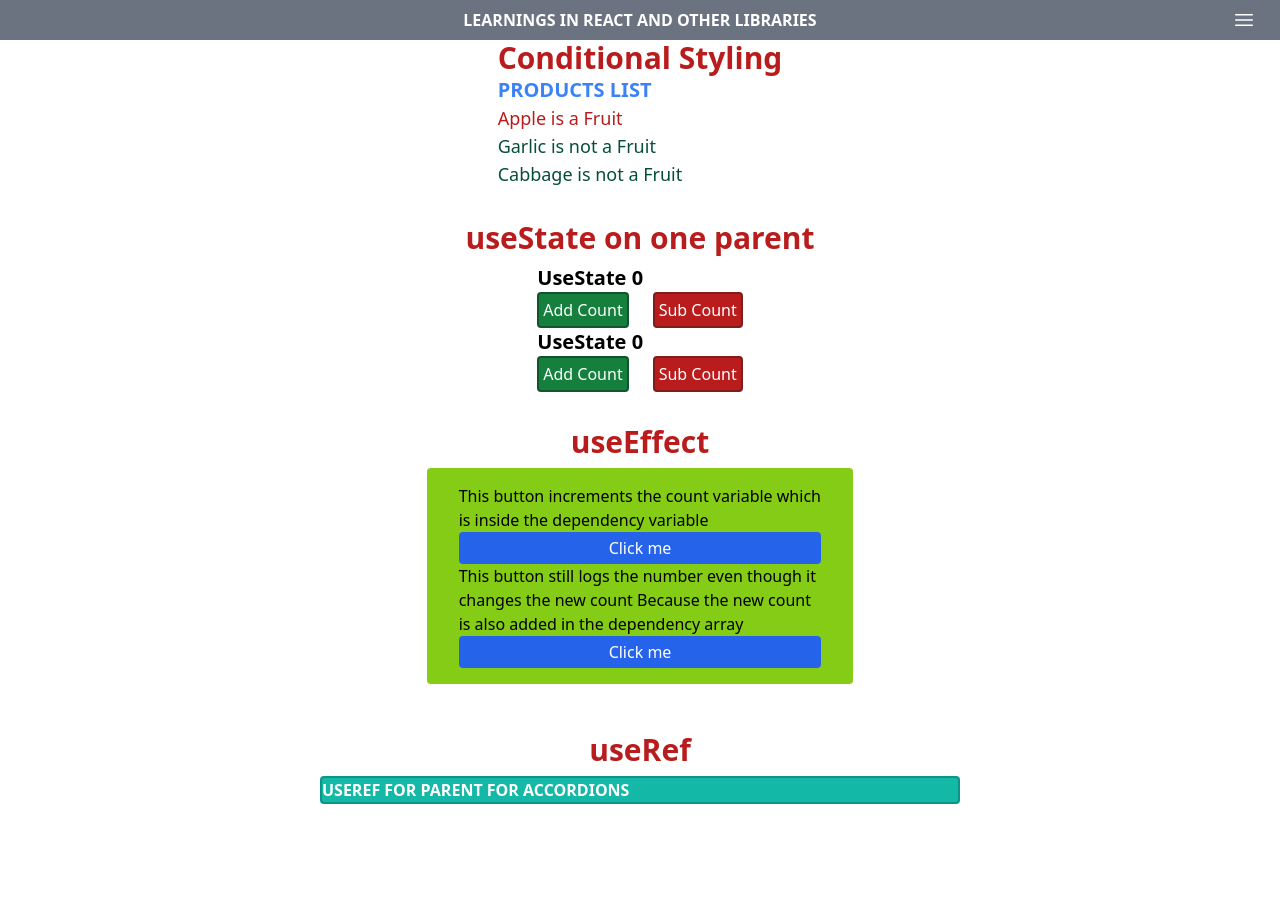
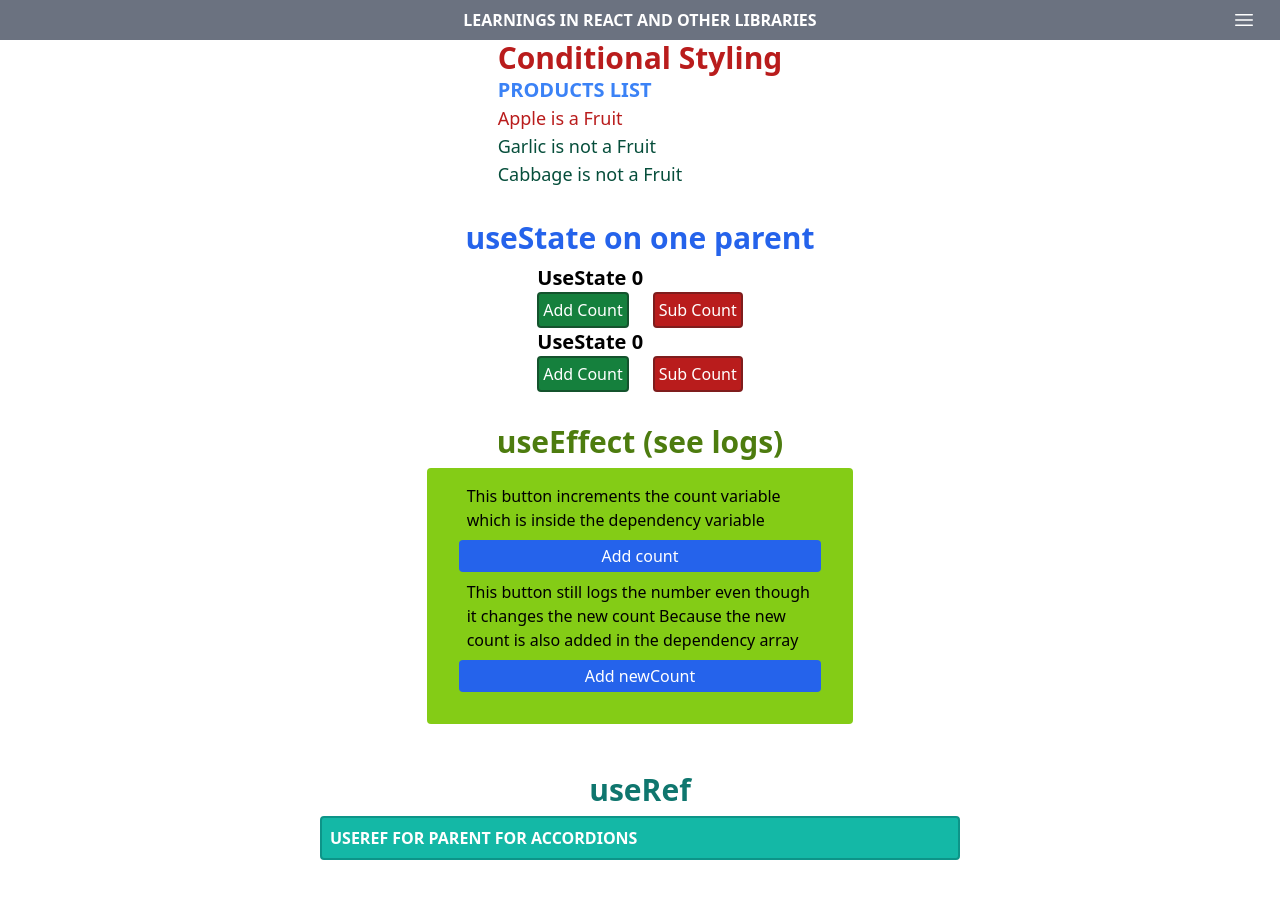
Before and after one commit to JullianMQ/Learning-React-2, a React (Vite) app: page / in a window 1280 px wide. Shown: the top 898 px of the page. Before the commit the page ends 804 px from the top, so only its background shows below. Built offline with nearby package versions, Linux system fonts and the light colour scheme.

Commit message:
Added a bit more styling for the components used

```diff
--- a/package.json
+++ b/package.json
@@ -12,6 +12,7 @@
   },
   "dependencies": {
     "@formkit/auto-animate": "^0.8.2",
+    "motion": "^11.13.1",
     "react": "^18.3.1",
     "react-dom": "^18.3.1",
     "react-router-dom": "^7.0.0"
--- a/src/output.css
+++ b/src/output.css
@@ -600,6 +600,10 @@ video {
   margin-bottom: 0.5rem;
 }
 
+.mb-4 {
+  margin-bottom: 1rem;
+}
+
 .mb-56 {
   margin-bottom: 14rem;
 }
@@ -626,10 +630,6 @@ video {
 
 .mt-8 {
   margin-top: 2rem;
-}
-
-.mb-4 {
-  margin-bottom: 1rem;
 }
 
 .flex {
@@ -673,12 +673,12 @@ video {
   width: 50%;
 }
 
+.w-8\/12 {
+  width: 66.666667%;
+}
+
 .w-screen {
   width: 100vw;
-}
-
-.w-8\/12 {
-  width: 66.666667%;
 }
 
 .min-w-12 {
@@ -795,6 +795,11 @@ video {
   border-color: rgb(13 148 136 / var(--tw-border-opacity, 1));
 }
 
+.bg-blue-600 {
+  --tw-bg-opacity: 1;
+  background-color: rgb(37 99 235 / var(--tw-bg-opacity, 1));
+}
+
 .bg-blue-700 {
   --tw-bg-opacity: 1;
   background-color: rgb(29 78 216 / var(--tw-bg-opacity, 1));
@@ -825,6 +830,11 @@ video {
   background-color: rgb(21 128 61 / var(--tw-bg-opacity, 1));
 }
 
+.bg-lime-500 {
+  --tw-bg-opacity: 1;
+  background-color: rgb(132 204 22 / var(--tw-bg-opacity, 1));
+}
+
 .bg-purple-600 {
   --tw-bg-opacity: 1;
   background-color: rgb(147 51 234 / var(--tw-bg-opacity, 1));
@@ -850,19 +860,9 @@ video {
   background-color: rgb(14 165 233 / var(--tw-bg-opacity, 1));
 }
 
-.bg-blue-600 {
-  --tw-bg-opacity: 1;
-  background-color: rgb(37 99 235 / var(--tw-bg-opacity, 1));
-}
-
 .bg-teal-500 {
   --tw-bg-opacity: 1;
   background-color: rgb(20 184 166 / var(--tw-bg-opacity, 1));
-}
-
-.bg-lime-500 {
-  --tw-bg-opacity: 1;
-  background-color: rgb(132 204 22 / var(--tw-bg-opacity, 1));
 }
 
 .p-0 {
@@ -881,14 +881,6 @@ video {
   padding: 2rem;
 }
 
-.p-6 {
-  padding: 1.5rem;
-}
-
-.p-4 {
-  padding: 1rem;
-}
-
 .px-2 {
   padding-left: 0.5rem;
   padding-right: 0.5rem;
@@ -899,17 +891,24 @@ video {
   padding-right: 2rem;
 }
 
-.py-4 {
-  padding-top: 1rem;
-  padding-bottom: 1rem;
-}
-
 .pb-20 {
   padding-bottom: 5rem;
 }
 
 .pb-56 {
   padding-bottom: 14rem;
+}
+
+.pb-64 {
+  padding-bottom: 16rem;
+}
+
+.pb-8 {
+  padding-bottom: 2rem;
+}
+
+.pt-2 {
+  padding-top: 0.5rem;
 }
 
 .align-text-bottom {
@@ -967,6 +966,11 @@ video {
   color: rgb(0 0 0 / var(--tw-text-opacity, 1));
 }
 
+.text-blue-300 {
+  --tw-text-opacity: 1;
+  color: rgb(147 197 253 / var(--tw-text-opacity, 1));
+}
+
 .text-blue-500 {
   --tw-text-opacity: 1;
   color: rgb(59 130 246 / var(--tw-text-opacity, 1));
@@ -990,6 +994,26 @@ video {
 .text-white {
   --tw-text-opacity: 1;
   color: rgb(255 255 255 / var(--tw-text-opacity, 1));
+}
+
+.text-blue-600 {
+  --tw-text-opacity: 1;
+  color: rgb(37 99 235 / var(--tw-text-opacity, 1));
+}
+
+.text-lime-700 {
+  --tw-text-opacity: 1;
+  color: rgb(77 124 15 / var(--tw-text-opacity, 1));
+}
+
+.text-lime-500 {
+  --tw-text-opacity: 1;
+  color: rgb(132 204 22 / var(--tw-text-opacity, 1));
+}
+
+.text-teal-700 {
+  --tw-text-opacity: 1;
+  color: rgb(15 118 110 / var(--tw-text-opacity, 1));
 }
 
 .filter {
@@ -1045,17 +1069,7 @@ video {
   transform: translate(var(--tw-translate-x), var(--tw-translate-y)) rotate(var(--tw-rotate)) skewX(var(--tw-skew-x)) skewY(var(--tw-skew-y)) scaleX(var(--tw-scale-x)) scaleY(var(--tw-scale-y));
 }
 
-@media (min-width: 768px) {
-  .md\:w-6\/12 {
-    width: 50%;
-  }
-}
-
 @media (min-width: 1024px) {
-  .lg\:w-6\/12 {
-    width: 50%;
-  }
-
   .lg\:w-4\/12 {
     width: 33.333333%;
   }
--- a/src/pages/Home.tsx
+++ b/src/pages/Home.tsx
@@ -20,16 +20,16 @@ const Home = () => {
         <>
             <Navbar />
 
-            <div className="flex flex-col justify-center items-center">
+            <div className="flex flex-col justify-center items-center pb-64">
                 <ProductsList />
-                <h1 className="text-3xl font-bold mt-8 mb-2 text-red-700">useState on one parent</h1>
+                <h1 className="text-3xl font-bold mt-8 mb-2 text-blue-600">useState on one parent</h1>
                 <UseState count={count} handleAdd={handleAdd} handleSubtract={handleSubtract} />
                 <UseState count={count} handleAdd={handleAdd} handleSubtract={handleSubtract} />
 
-                <h1 className="text-3xl font-bold mt-8 mb-2 text-red-700">useEffect</h1>
+                <h1 className="text-3xl font-bold mt-8 mb-2 text-lime-700">useEffect (see logs)</h1>
                 <UsingEffect />
 
-                <h1 className="text-3xl font-bold mt-8 mb-2 text-red-700">useRef</h1>
+                <h1 className="text-3xl font-bold mt-8 mb-2 text-teal-700">useRef</h1>
                 <UsingRef />
             </div>
         </>
@@ -47,23 +47,23 @@ const UsingEffect = () => {
     }, [count, newCount])
 
     return (
-        <div className="py-4 px-8 mb-4 bg-lime-500 grid rounded w-8/12 lg:w-4/12">
-            <p>
+        <div className="pt-2 pb-8 px-8 mb-4 bg-lime-500 grid rounded w-8/12 lg:w-4/12">
+            <p className="p-2">
                 This button increments the count variable which is inside the
                 dependency variable
             </p>
             <button onClick={() => setCount(count + 1)}
                 className={'rounded active:scale-95 p-1 text-white bg-blue-600'}>
-                Click me
+                Add count
             </button>
 
-            <p>
+            <p className="p-2">
                 This button still logs the number even though it changes the new count
                 Because the new count is also added in the dependency array
             </p>
             <button onClick={() => setNewCount(newCount + 1)}
                 className={'rounded active:scale-95 p-1 text-white bg-blue-600'}>
-                Click me
+                Add newCount
             </button>
         </div>
     )
@@ -81,7 +81,7 @@ const UsingRef = () => {
     const handleClick = () => setIsOpen(!isOpen)
 
     return (
-        <div className="rounded border-2 border-teal-600 bg-teal-500 text-white
+        <div className="rounded border-2 p-2 border-teal-600 bg-teal-500 text-white
             w-6/12"
             ref={parent}>
             <h1 onClick={handleClick}
```
Also changed, not shown: 1 other file (tests, documents, lock files or other folders).
